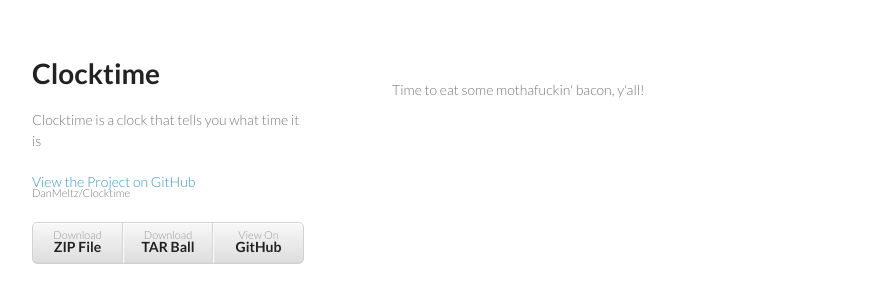
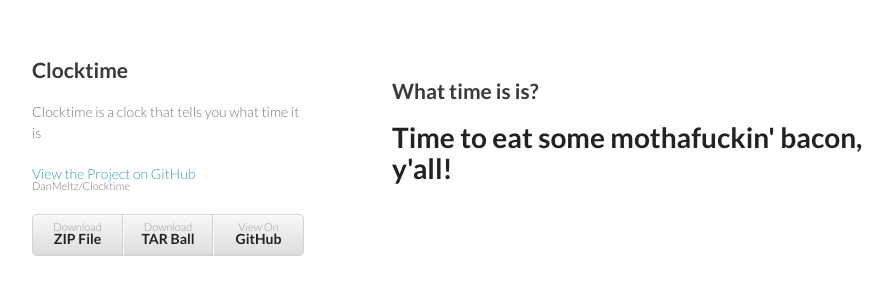
Before and after one commit to DanMeltz/Clocktime, a plain HTML site: page index.html in a window 1280 px wide. Shown: the whole page, without its empty margins (178-1071 px from the left). Drawn offline with Linux system fonts and the light colour scheme.

Commit message:
re-edited

```diff
--- a/index.html
+++ b/index.html
@@ -16,7 +16,7 @@
   <body>
     <div class="wrapper">
       <header>
-        <h1>Clocktime</h1>
+        <h2>Clocktime</h2>
         <p>Clocktime is a clock that tells you what time it is</p>
 
         <p class="view"><a href="https://github.com/DanMeltz/Clocktime">View the Project on GitHub <small>DanMeltz/Clocktime</small></a></p>
@@ -31,5 +31,6 @@
       <section>
 
 <br>
-Time to eat some mothafuckin' bacon, y'all!
+<h2>What time is is?</h2>
+<h1>Time to eat some mothafuckin' bacon, y'all!</h1>
 </body>
```
